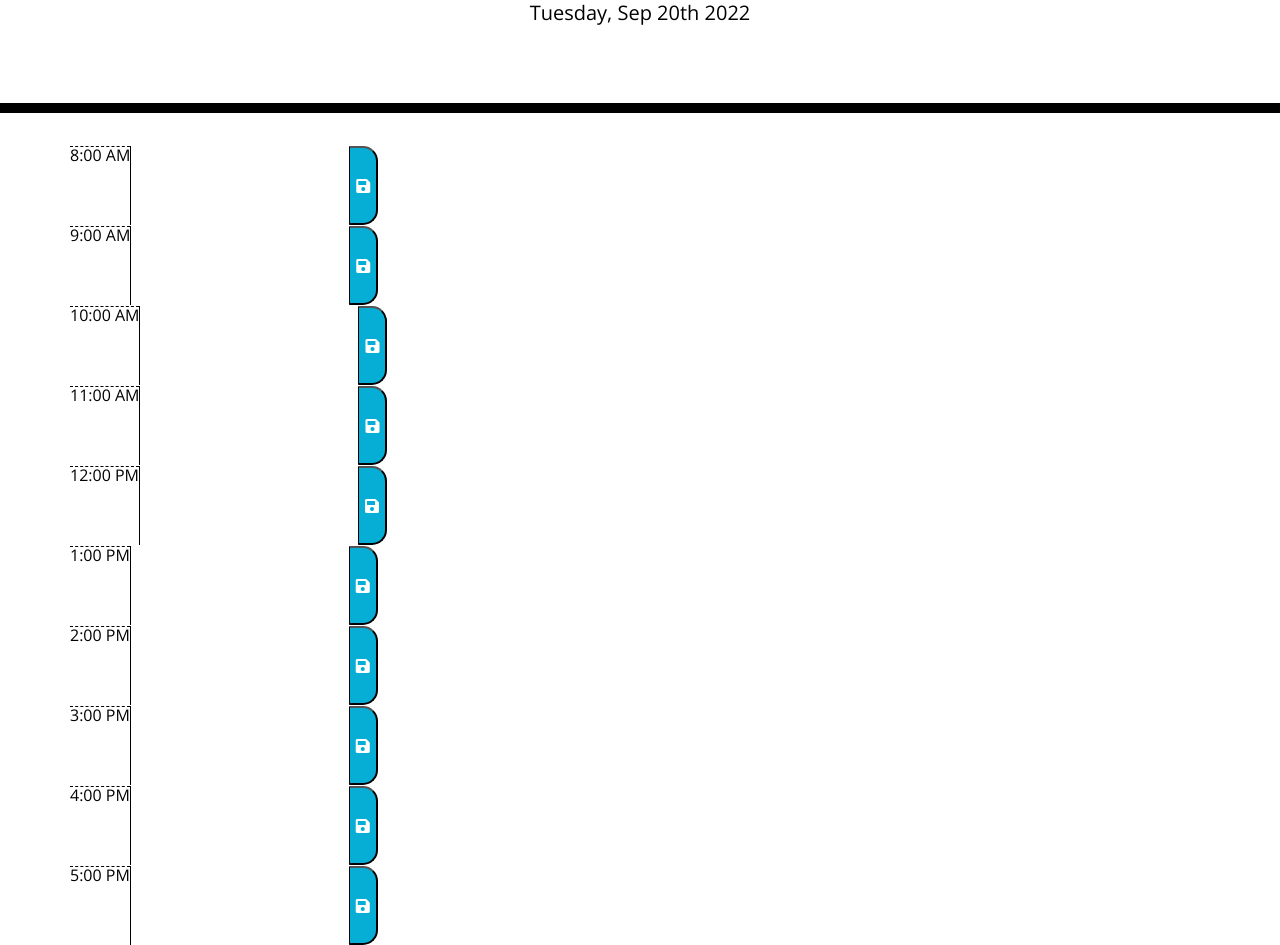
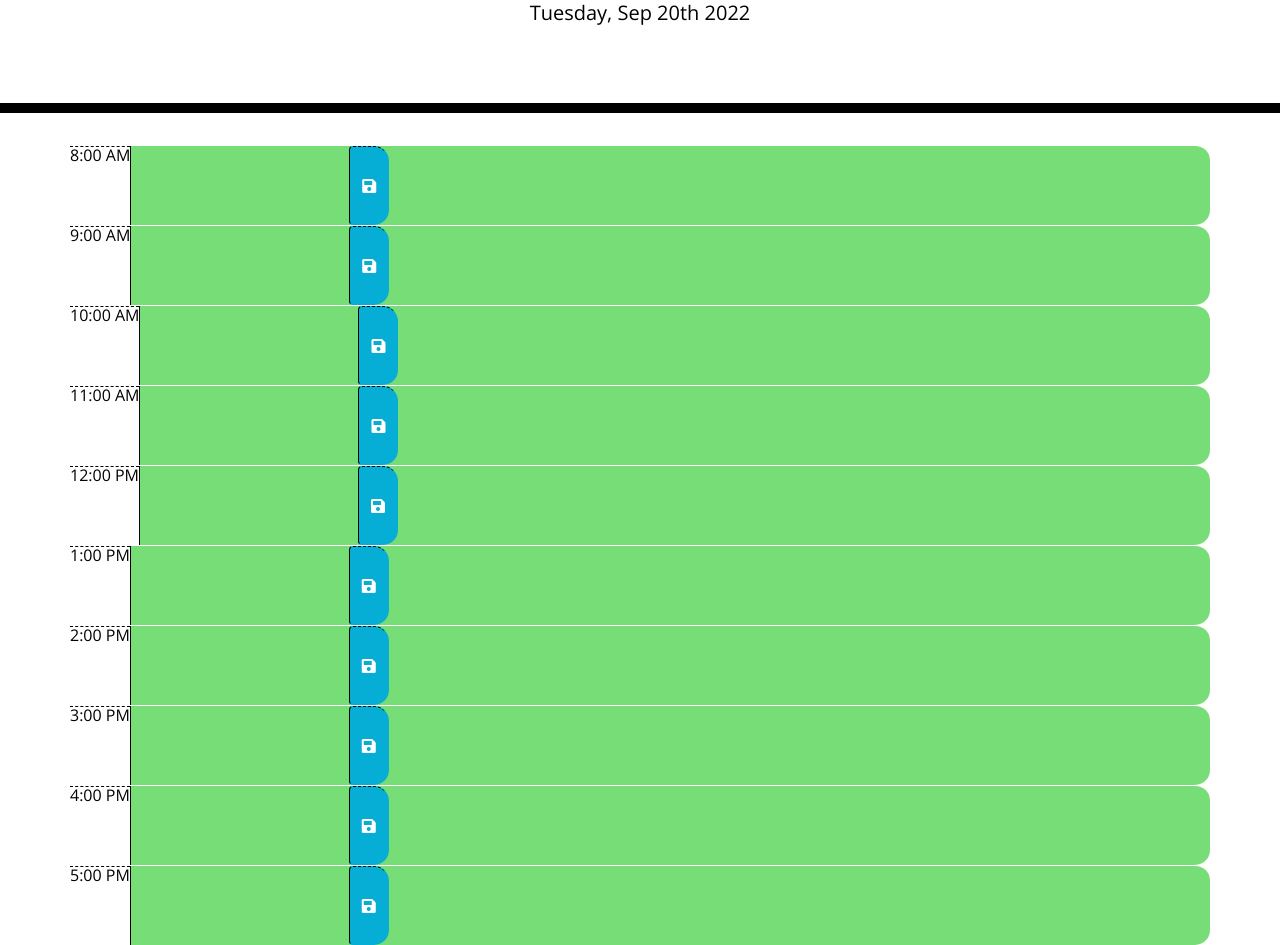
Before and after one commit to KJKhalil/Daily-Planner, a plain HTML site: page index.html in a window 1280 px wide. Shown: the part 191-1136 px from the top of the page. Drawn offline with nearby package versions, Linux system fonts and the light colour scheme.

Commit message:
Had to add to the timeblocks on html to get the pass,future, and present css to work as well adding btn to the saveBtn to make the save button functional. Now working on the save button placement.

```diff
--- a/assets/js/script.js
+++ b/assets/js/script.js
@@ -7,9 +7,9 @@ $(document).ready(function() {
         var time = $(this).parent().attr('id');
         localStorage.setItem(time, text);
     })
-})
 
-function time() {
+
+    function timeFunction() {
         var currentTime = moment().hour();
 
         $('.time-block').each(function () {
@@ -28,9 +28,24 @@ function time() {
             }
 
             else {
+                $(this).removeClass('present');
                 $(this).removeClass('past');
-            $(this).removeClass('present');
                 $(this).addClass('future');
             }
         })
     }
+
+    $('#hr8 .description').val(localStorage.getItem('hr8'));
+    $('#hr9 .description').val(localStorage.getItem('hr9'));
+    $('#hr10 .description').val(localStorage.getItem('hr10'));
+    $('#hr11 .description').val(localStorage.getItem('hr11'));
+    $('#hr12 .description').val(localStorage.getItem('hr12'));
+    $('#hr13 .description').val(localStorage.getItem('hr13'));
+    $('#hr14 .description').val(localStorage.getItem('hr14'));
+    $('#hr15 .description').val(localStorage.getItem('hr15'));
+    $('#hr16 .description').val(localStorage.getItem('hr16'));
+    $('#hr17 .description').val(localStorage.getItem('hr17'));
+
+    timeFunction();
+
+})
--- a/index.html
+++ b/index.html
@@ -32,64 +32,64 @@
       <!-- Timeblocks go here. These contain the time, the textarea to write
       the tasks, and save buttons for each timeblock. -->
 
-      <div class='row' id='hr8'>
+      <div class='row time-block' id='hr8'>
         <div class='hour'>8:00 AM</div>
         <textarea class="task"></textarea>
-        <button class="saveBtn"><i class='fas fa-save'></i></button>
+        <button class="btn saveBtn hour"><i class='fas fa-save'></i></button>
       </div>
 
-      <div class='row' id='hr9'>
+      <div class='row time-block' id='hr9'>
         <div class='hour'>9:00 AM</div>
         <textarea class="task"></textarea>
-        <button class="saveBtn"><i class='fas fa-save'></i></button>
+        <button class="btn saveBtn hour"><i class='fas fa-save'></i></button>
       </div>
 
-      <div class='row' id='hr10'>
+      <div class='row time-block' id='hr10'>
         <div class='hour'>10:00 AM</div>
         <textarea class="task"></textarea>
-        <button class="saveBtn"><i class='fas fa-save'></i></button>
+        <button class="btn saveBtn hour"><i class='fas fa-save'></i></button>
       </div>
 
-      <div class='row' id='hr11'>
+      <div class='row time-block' id='hr11'>
         <div class='hour'>11:00 AM</div>
         <textarea class="task"></textarea>
-        <button class="saveBtn"><i class='fas fa-save'></i></button>
+        <button class="btn saveBtn hour"><i class='fas fa-save'></i></button>
       </div>
 
-      <div class='row' id='hr12'>
+      <div class='row time-block' id='hr12'>
         <div class='hour'>12:00 PM</div>
         <textarea class="task"></textarea>
-        <button class="saveBtn"><i class='fas fa-save'></i></button>
+        <button class="btn saveBtn hour"><i class='fas fa-save'></i></button>
       </div>
 
-      <div class='row' id='hr1'>
+      <div class='row time-block' id='hr13'>
         <div class='hour'>1:00 PM</div>
         <textarea class="task"></textarea>
-        <button class="saveBtn"><i class='fas fa-save'></i></button>
+        <button class="btn saveBtn hour"><i class='fas fa-save'></i></button>
       </div>
 
-      <div class='row' id='hr2'>
+      <div class='row time-block' id='hr14'>
         <div class='hour'>2:00 PM</div>
         <textarea class="task"></textarea>
-        <button class="saveBtn"><i class='fas fa-save'></i></button>
+        <button class="btn saveBtn hour"><i class='fas fa-save'></i></button>
       </div>
 
-      <div class='row' id='hr3'>
+      <div class='row time-block' id='hr15'>
         <div class='hour'>3:00 PM</div>
         <textarea class="task"></textarea>
-        <button class="saveBtn"><i class='fas fa-save'></i></button>
+        <button class="btn saveBtn hour"><i class='fas fa-save'></i></button>
       </div>
 
-      <div class='row' id='hr4'>
+      <div class='row time-block' id='hr16'>
         <div class='hour'>4:00 PM</div>
         <textarea class="task"></textarea>
-        <button class="saveBtn"><i class='fas fa-save'></i></button>
+        <button class="btn saveBtn hour"><i class='fas fa-save'></i></button>
       </div>
 
-      <div class='row' id='hr5'>
+      <div class='row time-block' id='hr17'>
         <div class='hour'>5:00 PM</div>
         <textarea class="task"></textarea>
-        <button class="saveBtn"><i class='fas fa-save'></i></button>
+        <button class="btn saveBtn hour"><i class='fas fa-save'></i></button>
       </div>
     </div>
 
```
Lines whose indentation alone changed are shown as unchanged.
